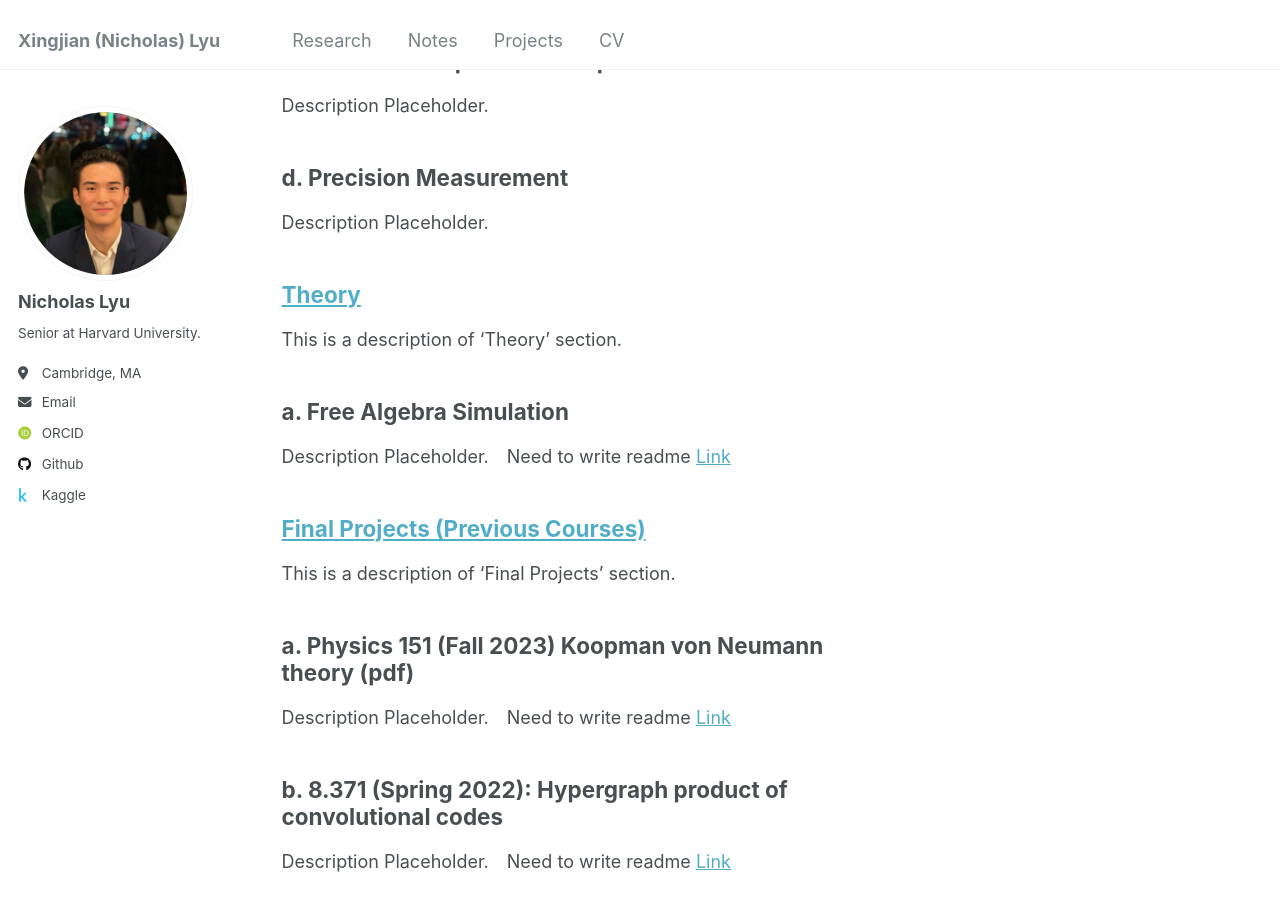
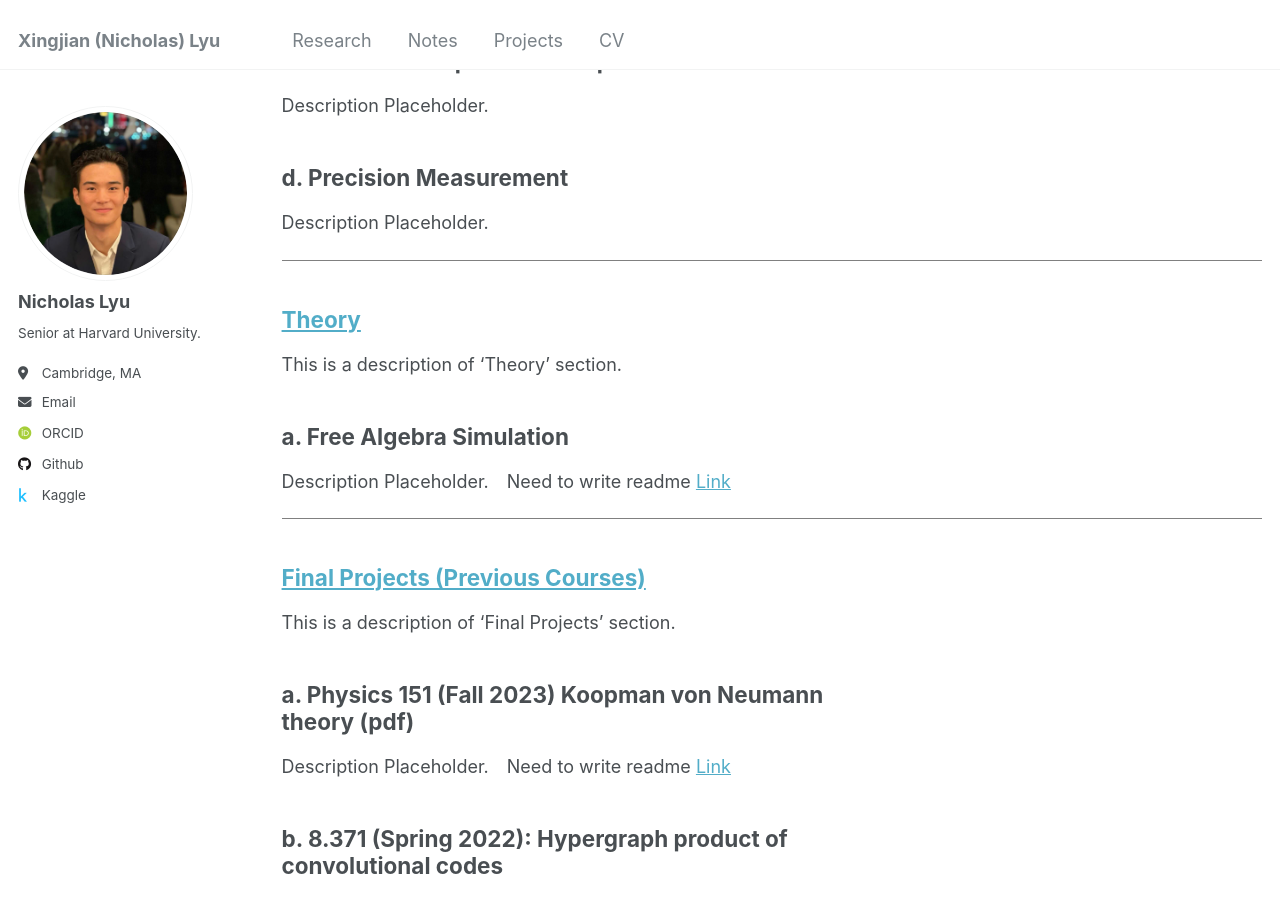
Before and after one commit to nlyu1/nlyu1.github.io, a Jekyll site: the page built from _pages/projects.html, in a window 1280 px wide and 900 px high, scrolled down 483 px. Built offline with Jekyll 4.4.1, drawn with Linux system fonts in a browser that asks for light colours; some web fonts are replaced.

Commit message:
add divider on projects page

```diff
--- a/_includes/archive-single-projects.html
+++ b/_includes/archive-single-projects.html
@@ -60,3 +60,6 @@
 
   </article>
 </div>
+
+<!-- Divider -->
+<hr style="border: none; border-top: 1px solid grey; margin-top: 20px; margin-bottom: 20px;">
```
